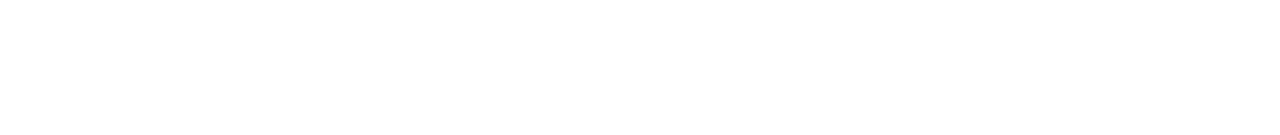
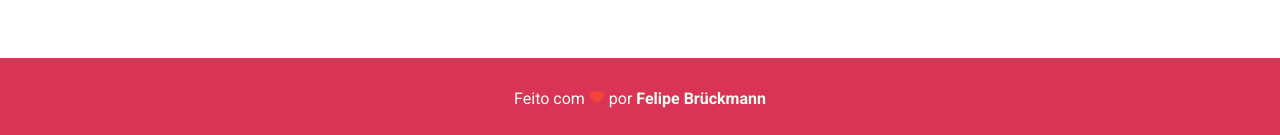
Before and after one commit to bruckmann/coronaSC, a React (Create React App) app: page / in a window 1280 px wide. Shown: the part 722-857 px from the top of the page. Before the commit the page ends 820 px from the top, so only its background shows below. Built offline with nearby package versions, Linux system fonts and the light colour scheme.

Commit message:
- Fixing the footer

```diff
--- a/src/components/card/styles.js
+++ b/src/components/card/styles.js
@@ -7,7 +7,7 @@ export const CardDiv = styled.div`
   grid-template-rows: 60% 40%;
   background-color: #d93455;
   margin: auto;
-  margin-bottom: 100px;
+  margin-bottom: 60px;
   color:  #edfff5;
   border-radius: 8px;
   .values {
--- a/src/components/footer/index.jsx
+++ b/src/components/footer/index.jsx
@@ -1,10 +1,19 @@
 import React from 'react';
+import { FcLike } from 'react-icons/fc';
 import { Container } from './styles';
 
-const footer = () => {
+const Footer = () => (
   <Container>
-    <p>Made with :heart: by Felipe Brückmann</p>
-  </Container>;
-};
+    <p>
+      Feito com
+      {' '}
+      <FcLike />
+      {' '}
+      por
+      {' '}
+      <strong>Felipe Brückmann</strong>
+    </p>
+  </Container>
+);
 
-export default footer;
+export default Footer;
--- a/src/components/footer/styles.js
+++ b/src/components/footer/styles.js
@@ -0,0 +1,11 @@
+import styled from 'styled-components';
+
+export const Container = styled.div`
+  height: 10vh;
+  width: 100%;
+  display: flex;
+  justify-content: center;
+  align-items: center;
+  background-color:  #d93455;
+  color: #edfff5;
+`;
--- a/src/pages/home/index.jsx
+++ b/src/pages/home/index.jsx
@@ -2,6 +2,7 @@ import React from 'react';
 import Header from '../../components/header';
 import Jumbotron from '../../components/jumbtron';
 import Card from '../../components/card';
+import Footer from '../../components/footer';
 
 import { Container } from './styles';
 
@@ -14,6 +15,7 @@ const Home = () => (
       <Card infos="Número de mortes" />
       <Card infos="Número de casos suspeitos" />
     </Container>
+    <Footer />
   </>
 );
 
```
Also changed, not shown: 1 other file (tests, documents, lock files or other folders).
